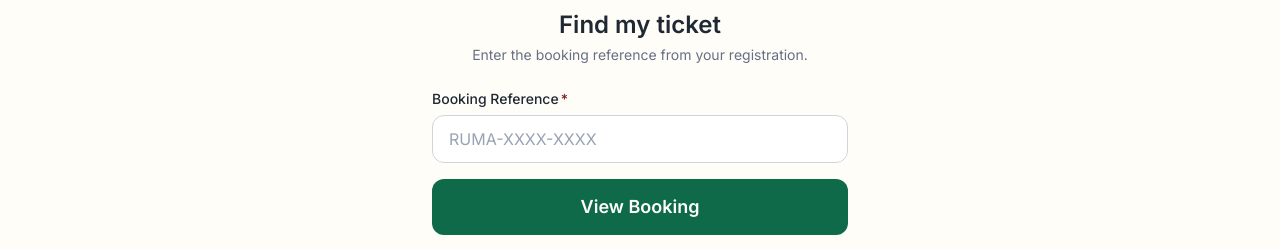
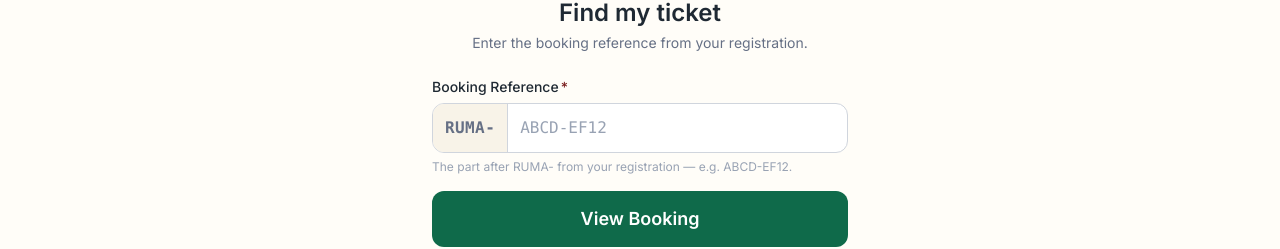
Before and after one commit to anuphilipp3/RUMA-Event-Platform, a Next.js app: page /booking in a window 1280 px wide. Shown: the part 343-592 px from the top of the page. Built offline with nearby package versions, Linux system fonts and the light colour scheme; no server answers; the database is empty.

Commit message:
feat: fixed prefix on family/ticket lookup — users enter only the unique part

```diff
--- a/src/app/booking/page.tsx
+++ b/src/app/booking/page.tsx
@@ -2,18 +2,21 @@ import type { Metadata } from "next";
 import { redirect } from "next/navigation";
 import { Search } from "lucide-react";
 import { SiteHeader } from "@/components/public/site-header";
+import { PrefixedReferenceInput } from "@/components/public/prefixed-reference-input";
 import { Button } from "@/components/ui/button";
-import { Input } from "@/components/ui/input";
 import { Label } from "@/components/ui/label";
 
 export const metadata: Metadata = { title: "Find my ticket · RUMA Events" };
 
+const PREFIX = "RUMA-";
+
 async function lookup(formData: FormData) {
   "use server";
-  const ref = String(formData.get("reference") ?? "")
-    .trim()
-    .toUpperCase();
-  if (ref) redirect(`/booking/${encodeURIComponent(ref)}`);
+  // Accept the unique part ("ABCD-EF12" or "ABCDEF12") or a full pasted code.
+  const raw = String(formData.get("reference") ?? "").trim().toUpperCase();
+  let code = raw.replace(/^RUMA-/, "").replace(/[^A-Z0-9]/g, "");
+  if (code.length === 8) code = `${code.slice(0, 4)}-${code.slice(4)}`;
+  if (code) redirect(`/booking/${encodeURIComponent(PREFIX + code)}`);
 }
 
 export default function BookingLookupPage() {
@@ -36,14 +39,16 @@ export default function BookingLookupPage() {
             <Label htmlFor="reference" required>
               Booking Reference
             </Label>
-            <Input
+            <PrefixedReferenceInput
               id="reference"
               name="reference"
-              required
-              autoCapitalize="characters"
-              placeholder="RUMA-XXXX-XXXX"
-              className="uppercase"
+              prefix={PREFIX}
+              placeholder="ABCD-EF12"
+              maxLength={14}
             />
+            <p className="mt-1.5 text-caption text-text-muted">
+              The part after RUMA- from your registration — e.g. ABCD-EF12.
+            </p>
           </div>
           <Button type="submit" size="lg" className="w-full">
             View Booking
--- a/src/app/family/page.tsx
+++ b/src/app/family/page.tsx
@@ -2,16 +2,20 @@ import type { Metadata } from "next";
 import { redirect } from "next/navigation";
 import { Users } from "lucide-react";
 import { SiteHeader } from "@/components/public/site-header";
+import { PrefixedReferenceInput } from "@/components/public/prefixed-reference-input";
 import { Button } from "@/components/ui/button";
-import { Input } from "@/components/ui/input";
 import { Label } from "@/components/ui/label";
 
 export const metadata: Metadata = { title: "Find my family · RUMA" };
 
+const PREFIX = "RUMA-FAM-";
+
 async function lookup(formData: FormData) {
   "use server";
-  const ref = String(formData.get("reference") ?? "").trim().toUpperCase();
-  if (ref) redirect(`/family/${encodeURIComponent(ref)}`);
+  // Accept either the unique part (e.g. "AB12") or a full pasted code.
+  const raw = String(formData.get("reference") ?? "").trim().toUpperCase();
+  const suffix = raw.replace(/^RUMA-FAM-/, "").replace(/[^A-Z0-9]/g, "");
+  if (suffix) redirect(`/family/${encodeURIComponent(PREFIX + suffix)}`);
 }
 
 export default function FamilyLookupPage() {
@@ -33,14 +37,16 @@ export default function FamilyLookupPage() {
             <Label htmlFor="reference" required>
               Membership Reference
             </Label>
-            <Input
+            <PrefixedReferenceInput
               id="reference"
               name="reference"
-              required
-              autoCapitalize="characters"
-              placeholder="RUMA-FAM-XXXX"
-              className="uppercase"
+              prefix={PREFIX}
+              placeholder="AB12"
+              maxLength={12}
             />
+            <p className="mt-1.5 text-caption text-text-muted">
+              Just the last part of your reference — e.g. AB12.
+            </p>
           </div>
           <Button type="submit" size="lg" className="w-full">
             View Family
--- /dev/null
+++ b/src/components/public/prefixed-reference-input.tsx
@@ -0,0 +1,37 @@
+/**
+ * Reference lookup field with a fixed, non-editable prefix chip. The user types
+ * only the unique part; the full code is reassembled server-side. Reusable for
+ * any code with a common prefix (family: RUMA-FAM-, bookings: RUMA-, future codes).
+ */
+export function PrefixedReferenceInput({
+  id,
+  name,
+  prefix,
+  placeholder,
+  maxLength,
+}: {
+  id: string;
+  name: string;
+  prefix: string;
+  placeholder: string;
+  maxLength?: number;
+}) {
+  return (
+    <div className="flex items-stretch overflow-hidden rounded-md border border-field bg-white transition-colors focus-within:border-kerala-600 focus-within:ring-1 focus-within:ring-kerala-600">
+      <span className="flex select-none items-center whitespace-nowrap border-r border-field bg-cream px-3 font-mono text-body font-semibold tracking-wide text-text-secondary">
+        {prefix}
+      </span>
+      <input
+        id={id}
+        name={name}
+        required
+        autoCapitalize="characters"
+        autoComplete="off"
+        spellCheck={false}
+        maxLength={maxLength}
+        placeholder={placeholder}
+        className="w-full bg-transparent px-3 py-3 font-mono uppercase tracking-[0.15em] text-charcoal outline-none placeholder:tracking-normal placeholder:text-text-muted"
+      />
+    </div>
+  );
+}
```
Also changed, not shown: .impeccable/hook.cache.json.
